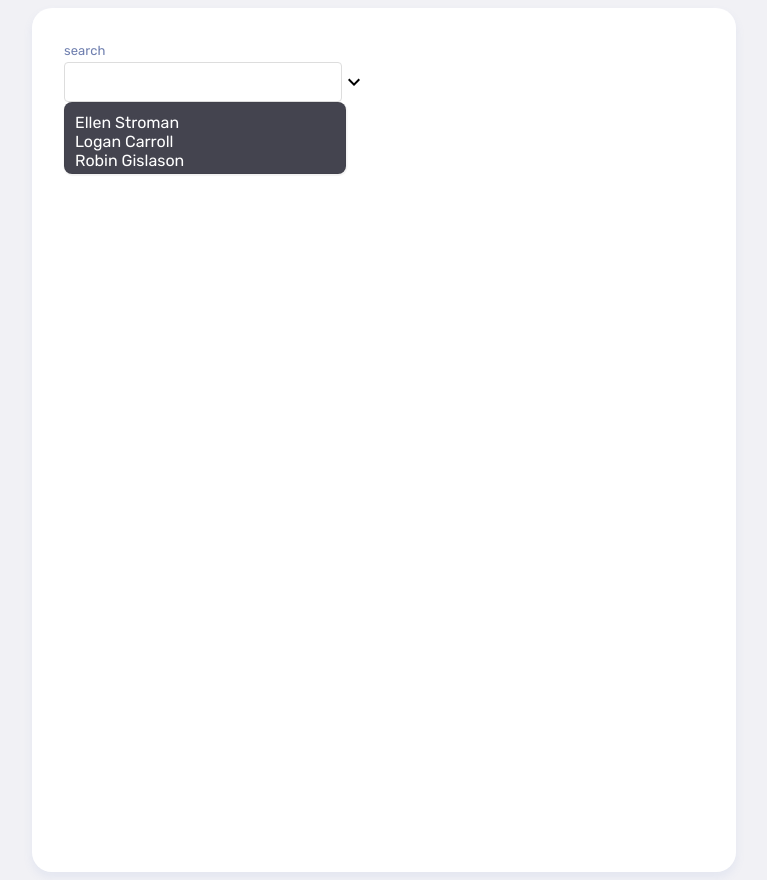
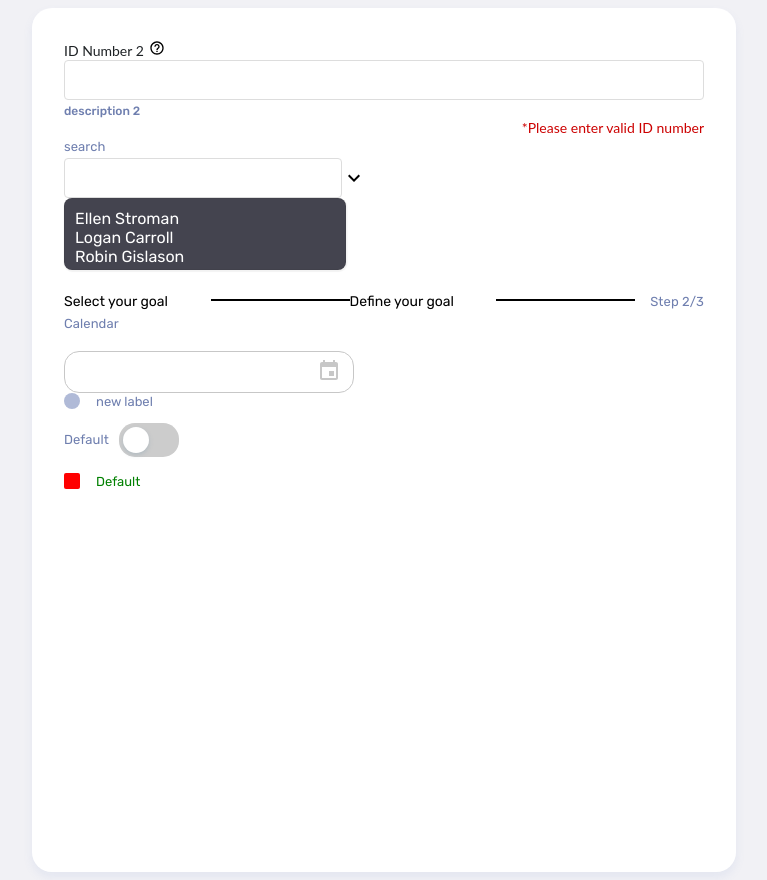
Before and after one commit to shinghuey27/dyno-web, a React (Create React App) app: page / in a window 1280 px wide. Shown: the whole page, without its empty margins (256-1023 px from the left). Built offline with nearby package versions, Linux system fonts and the light colour scheme.

Commit message:
arrange the code for presentation

```diff
--- a/src/App.js
+++ b/src/App.js
@@ -33,51 +33,12 @@ function App() {
 
   return (
     <fieldset className="field" style={{ padding: "2rem" }}>
-      {/* Default */}
-      {/* <Textbox label text description error tooltip /> */}
 
-      {/* Hide tooltip  */}
-      {/* <Textbox label text description error /> */}
-      {/* ------------------------------------------------- */}
+      {/* 7 Molecules  */}
 
-      {/* 2 Method of custom styling  */}
+      {/* 1. Textbox */}
 
-      {/* 1. inline styling */}
-      {/* <Textbox
-        // label with default value
-        label
-        tooltip={{ label: "abc" }}
-        text={{
-          style: {
-            border: "1px solid #ddd",
-            borderRadius: "4px",
-            height: 40,
-            width: "100%",
-            margin: 0,
-            fontSize: "14px",
-            fontWeight: 400,
-            fontFamily: "Lato",
-            boxSizing: "border-box",
-          }
-        }}
-        description={{
-          label: "hello"
-        }}
-        error={{
-          label: "*Please enter valid passport number",
-          style: {
-            textAlign: "right",
-            width: "100%",
-            color: "#c00",
-            fontSize: "14px",
-            fontWeight: 400,
-            fontFamily: "Lato"
-          }
-        }}
-      /> */}
-
-      {/* 2. className styling */}
-      {/* <Textbox
+      <Textbox
         label={{
           label: "ID Number 2",
           className: "labelClass"
@@ -94,7 +55,11 @@ function App() {
           label: "*Please enter valid ID number",
           className: "errorClass"
         }}
-      /> */}
+      />
+
+      {/* ------------------------------------------------- */}
+
+      {/* 2. Searchbar */}
 
       <Searchbar
         data={optionsSample}
@@ -143,20 +108,16 @@ function App() {
       // icon={{style:{marginTop:50}}}
       />
 
-      {/* <div style={{ display: 'flex', }}>
+      {/* ------------------------------------------------- */}
 
-        <Label label="Account" style={{ alignSelf: 'center', marginRight: 50,marginBottom:8 }} />
+      {/* 3. Stepper */}
 
-        <Textbox
-          text
-          error />
+      <div style={{marginTop:60}}></div>
 
-      </div> */}
-
-      {/* <Stepper
+      <Stepper
         stepOne
         stepTwo
-        stepThree
+        // stepThree
         label
         stepper={{
           style: { display: 'flex', flex: 1 }
@@ -179,9 +140,13 @@ function App() {
 
           }
         }}
-      /> */}
+      />
 
-      {/* <DatePicker
+      {/* ------------------------------------------------- */}
+
+      {/* 4. Datepicker */}
+
+      <DatePicker
         // container={{ style: {backgroundColor:'yellow'} }}
         label={'Calendar'}
         datePicker={{
@@ -192,24 +157,33 @@ function App() {
         }}
       />
 
+      {/* ------------------------------------------------- */}
+
+      {/* 5. Radiobutton */}
+
+      <RadioButton
+        label='new label' />
+
+      {/* ------------------------------------------------- */}
+
+      {/* 6. Switch */}
+
+      <Switch
+        label
+
+      />
+
+      {/* ------------------------------------------------- */}
+
+      {/* 7. Checkbox */}
 
 
-
-       */}
-
-      {/* <RadioButton
-        label='new label' /> */}
-
-      {/* <Switch
-        label
-
-      /> */}
-
-      {/* <Checkbox
+      <Checkbox
         label
       checkMark={{ style: {backgroundColor:'red'} }}
       container={{ style: {color:'green', "&::after":{}} }}
-      /> */}
+
+      />
 
 
 
--- a/src/Components/Searchbar/Searchbar.jsx
+++ b/src/Components/Searchbar/Searchbar.jsx
@@ -8,7 +8,7 @@ import { sampleItem } from '../../SampleData/List';
 export default function Searchbar(props) {
     const { data, label, text, description, error, listBox, item, renderItem, icon } = props;
     return (
-        <>
+        <div >
             <div style={{ display: 'flex', }}>
                 <Textbox
                     label={label}
@@ -33,7 +33,7 @@ export default function Searchbar(props) {
             </div>
 
 
-        </>);
+        </div>);
 }
 
 Searchbar.defaultProps = {
```
Lines whose indentation alone changed are shown as unchanged.
